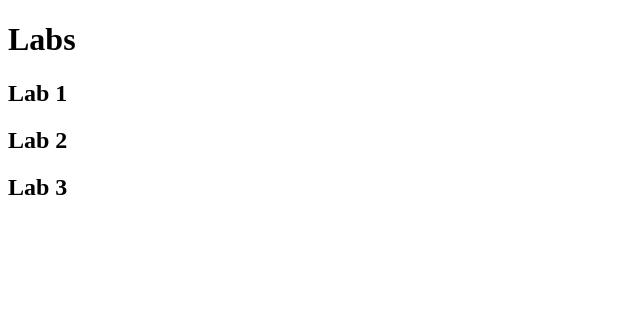
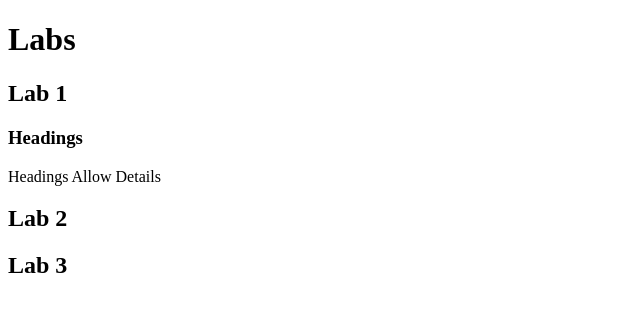
Before and after one commit to katiewinkleblack/kanbaz-react-web-app-cs4550-sp25, a React (Vite) app: page / in a window 1280 px wide. Shown: the top 312 px of the page, without its empty margins (0-640 px from the left). Built offline with nearby package versions, Linux system fonts and the light colour scheme.

Commit message:
Introducing Headings

```diff
--- a/src/Labs/Lab1/index.tsx
+++ b/src/Labs/Lab1/index.tsx
@@ -1,4 +1,9 @@
 export default function Lab1() {
-    return <h2>Lab 1
-    </h2>
+    return (
+    <div>
+        <h2>Lab 1</h2>
+        <h3>Headings</h3>
+        <p>Headings Allow Details</p>
+    </div>
+    );
 }
```
